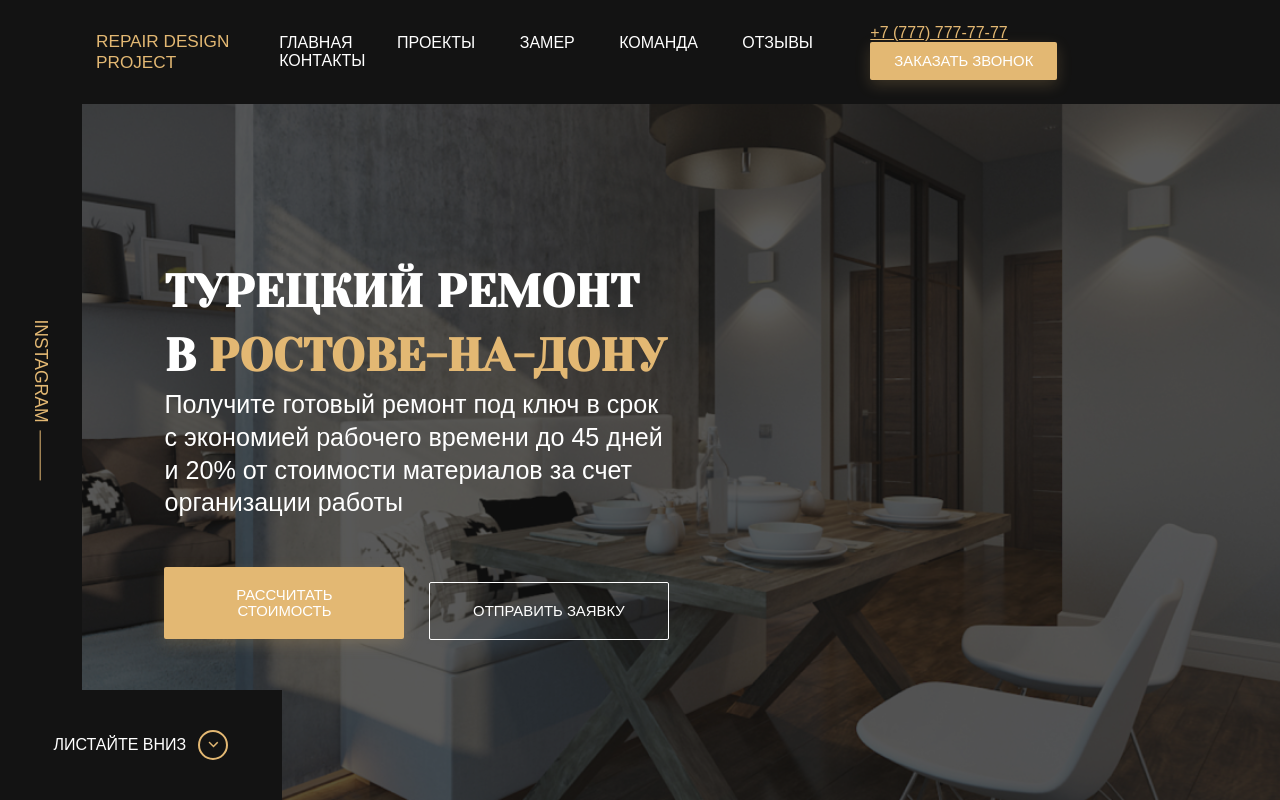
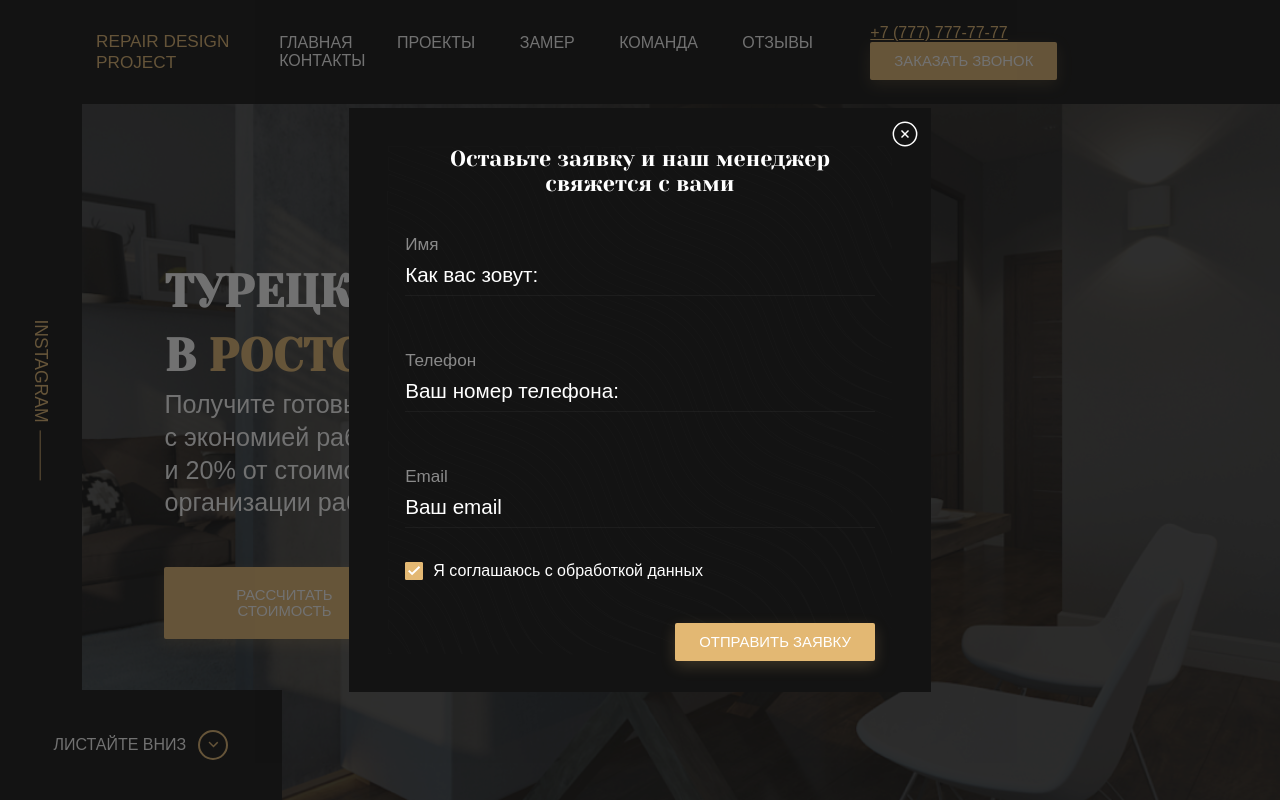
Before and after one commit to VeryBaguette/Coursee, a website: page index.html in a window 1280 px wide. Shown: the top 800 px of the page. Drawn offline with Linux system fonts and the light colour scheme; files whose address does not match are found by name.

Commit message:
feat: added modal dialog

```diff
--- a/index.html
+++ b/index.html
@@ -212,5 +212,24 @@
         </div>
       </section>
     </main>
+    <div class="modal">
+      <div class="modal__dialog">
+        <button class="modal__close"></button>
+        <h3 class="modal__title">Оставьте заявку и наш менеджер свяжется с вами</h3>
+        <form action="#" class="form modal__form">
+          <label for="user-name" class="label form__label label--light">Имя</label>
+          <input type="text" class="input form__input modal__input" id='user-name' placeholder="Как вас зовут:">
+          <label for="user-phone" class="label form__label label--light">Телефон</label>
+          <input type="tel" class="input form__input modal__input" id='user-phone' placeholder="Ваш номер телефона:">
+          <label for="user-email" class="label form__label label--light">Email</label>
+          <input type="email" class="input form__input modal__input" id='user-email' placeholder="Ваш email">
+          <div class="policy modal__policy">
+            <input type="checkbox" name="policy-checkbox" id="policy-checkbox" class='policy__checkbox' checked>
+            <label for="policy-checkbox" class='policy__label'>Я соглашаюсь с обработкой данных</label>
+          </div>
+          <button class="button button--primary modal__button">Отправить заявку</button>
+        </form>
+      </div>
+    </div>
   </body>
 </html>
--- a/sass/_interface.sass
+++ b/sass/_interface.sass
@@ -17,3 +17,17 @@
         border: 1px solid $light
         background-color: transparent
         color: $light
+
+.label
+    font-size: 1.07rem
+    &--light
+        color: rgba($light, 0.5)
+.input
+    border: none
+    border-bottom: 1px solid rgba(54, 54, 54, 0.3)
+    background-color: transparent
+    font-size: 1.29rem
+    color: $light
+    padding: 0.5rem 0
+    &::placeholder
+        color: $light
--- a/sass/style.sass
+++ b/sass/style.sass
@@ -8,5 +8,6 @@
 @import 'templates/hero'
 @import 'templates/control'
 @import 'templates/types'
+@import 'templates/modal'
 
 @import 'media'
--- /dev/null
+++ b/sass/templates/_modal.sass
@@ -0,0 +1,66 @@
+.modal
+    z-index: 199
+    position: fixed
+    top: 0
+    bottom: 0
+    left: 0
+    right: 0
+    width: 100%
+    height: 100%
+    background-color: rgba($dark, 0.6)
+    display: flex
+    align-items: center
+    justify-content: center
+    &__dialog
+        position: relative
+        max-width: 36.36rem
+        background: $dark url('./../img/lines.svg') no-repeat center
+        padding: 2.36rem 3.5rem 1.92rem
+        color: $light
+    &__close
+        position: absolute
+        right: 0
+        top: 0
+        width: 28px
+        height: 28px
+        background: transparent url('./../img/close.svg') no-repeat center
+        border: none
+        margin: 12px
+        cursor: pointer
+    &__title
+        font-family: 'Yeseva One', cursive
+        font-size: 1.36rem
+        font-weight: normal
+        text-align: center
+        margin: 0
+        margin-bottom: 2.43rem
+    &__form
+        display: flex
+        flex-direction: column
+    &__input
+        margin-bottom: 3.43rem
+        &:last-of-type
+            margin-bottom: 1rem
+    &__policy
+        margin-bottom: 2.7rem
+    &__button
+        align-self: flex-end
+.policy
+    &__checkbox
+        opacity: 0
+        visibility: hidden
+        &:checked +
+            .policy__label
+                &::before
+                    background: $primary url('./../img/check.svg') no-repeat center / 0.8rem
+    &__label
+        display: flex
+        align-items: center
+        &::before
+            content: ''
+            width: 18px
+            height: 18px
+            border: 1px solid $primary
+            border-radius: 1px
+            cursor: pointer
+            margin-right: 0.64rem
```
Also changed, not shown: css/style.css, img/check.svg (added), img/close.svg (added), img/lines.svg (added).
